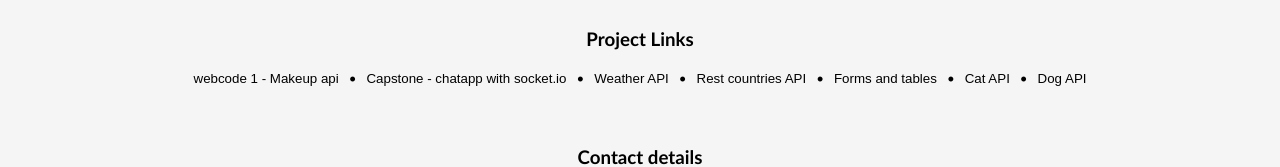
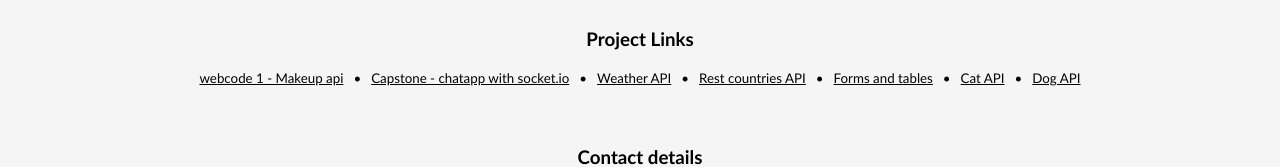
Before and after one commit to USHAPRIYADHARSINI/portfoliotask, a React (Create React App) app: page /projects in a window 1280 px wide. Shown: the part 725-892 px from the top of the page. Built offline with nearby package versions, Linux system fonts and the light colour scheme.

Commit message:
anchor tag

```diff
--- a/src/Components/Projects/Projects.js
+++ b/src/Components/Projects/Projects.js
@@ -6,33 +6,33 @@ function Projects() {
     <div className='projects'>
         <h3>Project Links</h3>
         <div className='projects-container'>
-          <button className="links" variant="text" href="https://spectacular-stroopwafel-e2df72.netlify.app/">
+          <a className="links" variant="text" href="https://spectacular-stroopwafel-e2df72.netlify.app/">
           webcode 1 - Makeup api
-          </button>
+          </a>
           <p>•</p>
-          <button className="links" variant="text" href="https://chatapp-client-usha.netlify.app">
+          <a className="links" variant="text" href="https://chatapp-client-usha.netlify.app">
             Capstone - chatapp with socket.io
-          </button>
+          </a>
           <p>•</p>
-          <button className="links" variant="text" href="https://weatherapinormal.netlify.app/">
+          <a className="links" variant="text" href="https://weatherapinormal.netlify.app/">
             Weather API
-          </button>
+          </a>
           <p>•</p>
-          <button className="links" variant="text" href="https://restcountriesweather.netlify.app">
+          <a className="links" variant="text" href="https://restcountriesweather.netlify.app">
             Rest countries API
-          </button>
+          </a>
           <p>•</p>
-          <button className="links" variant="text" href="https://formsandtables.netlify.app">
+          <a className="links" variant="text" href="https://formsandtables.netlify.app">
             Forms and tables
-          </button>
+          </a>
           <p>•</p>
-          <button className="links" variant="text" href="https://cat-apiusha.netlify.app">
+          <a className="links" variant="text" href="https://cat-apiusha.netlify.app">
             Cat API
-          </button>
+          </a>
           <p>•</p>
-          <button className="links" variant="text" href="https://dog-api-usha.netlify.app">
+          <a className="links" variant="text" href="https://dog-api-usha.netlify.app">
             Dog API
-          </button>
+          </a>
     </div>
     </div>
   )
```
